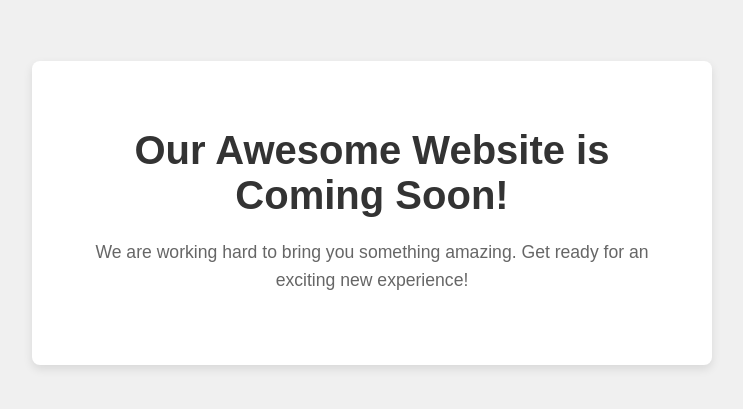
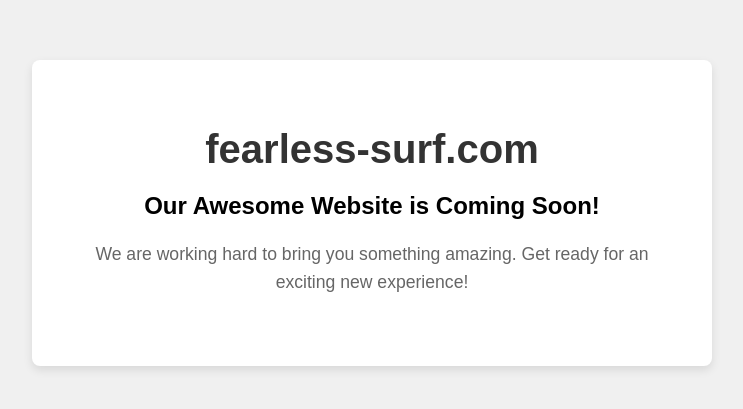
Before and after one commit to jmureg/fearless-surf, a plain HTML site: page index.html in a window 1280 px wide. Shown: the part 187-596 px from the top of the page, without its empty margins (268-1011 px from the left). Drawn offline with Linux system fonts and the light colour scheme.

Commit message:
change header

```diff
--- a/index.html
+++ b/index.html
@@ -68,7 +68,8 @@
 </head>
 <body>
     <div class="container">
-        <h1>Our Awesome Website is Coming Soon!</h1>
+        <h1>fearless-surf.com</h1>
+        <h2>Our Awesome Website is Coming Soon!</h2>
         <p>We are working hard to bring you something amazing. Get ready for an exciting new experience!</p>
 <!--        <div class="countdown" id="countdown"></div>
         <p>Enter your email below to be notified when we launch!</p>
```
